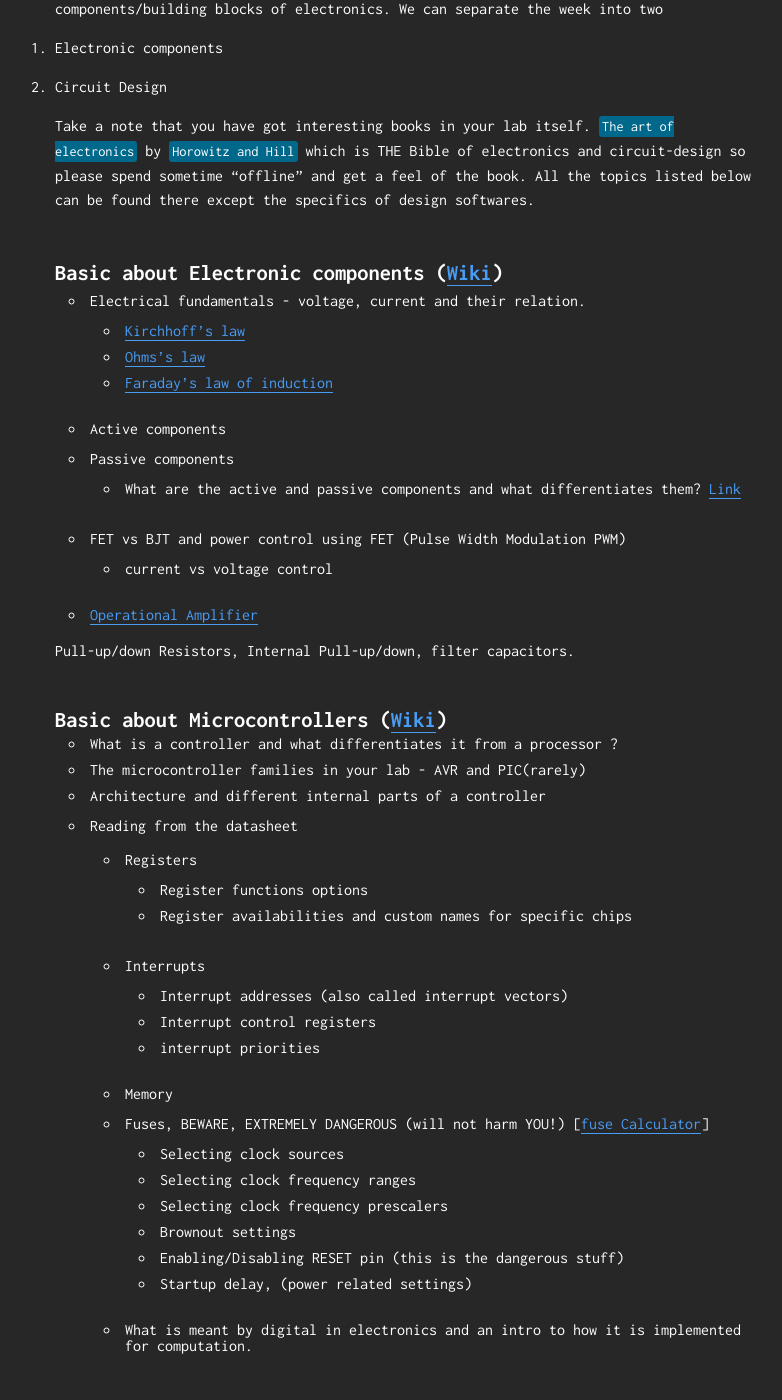
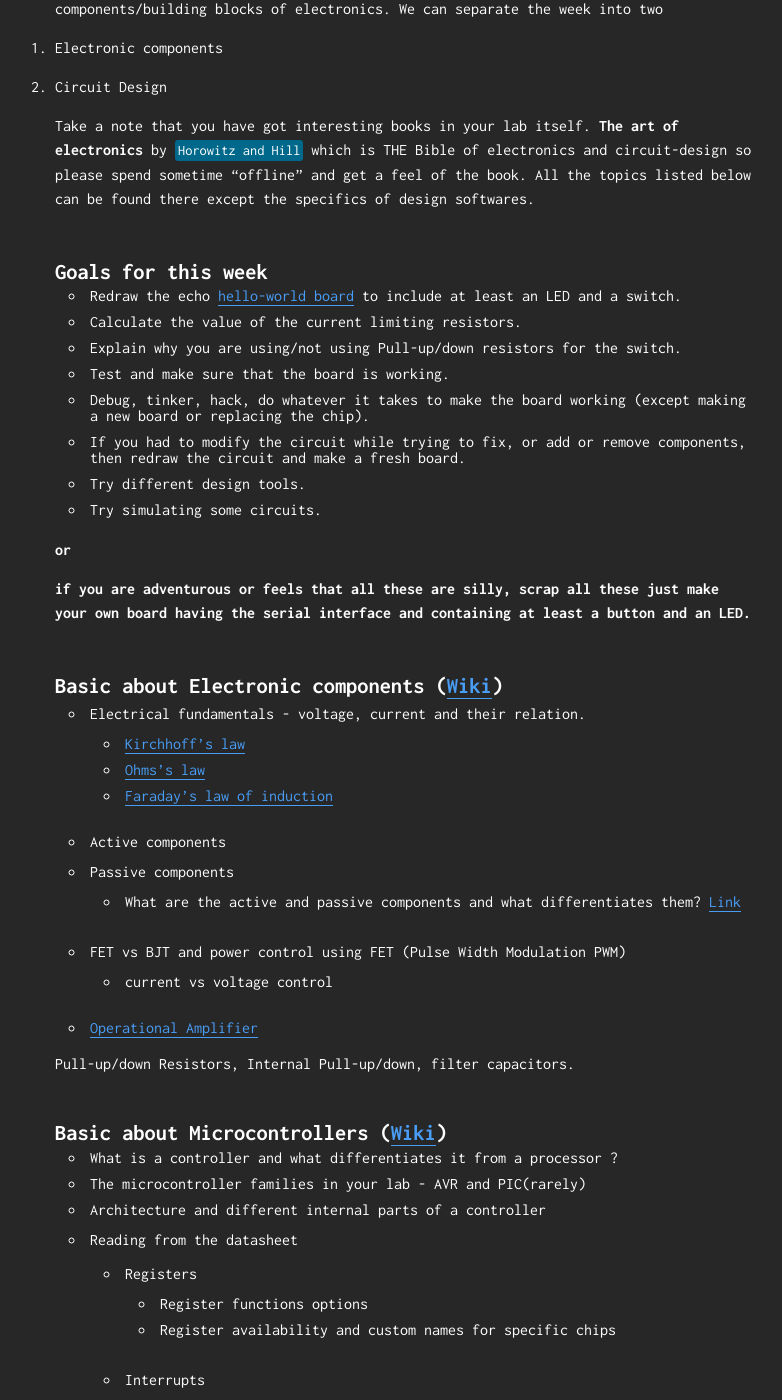
Before and after one commit to VishnuEaswaran/Fab17-instruct, a Jekyll site: the page built from _posts/2017-02-28-Elecronic Design.md, in a window 1280 px wide and 1400 px high, scrolled down 229 px. Shown: the whole window, without its empty margins (235-1017 px from the left). Built offline with Jekyll 4.4.1, drawn with Linux system fonts in a browser that asks for light colours.

```diff
--- a/_posts/2017-02-28-Elecronic Design.md
+++ b/_posts/2017-02-28-Elecronic Design.md
@@ -9,7 +9,22 @@ This week we will learn to design PCB's and in the process about the components/
 
 2. Circuit Design
 
-Take a note that you have got interesting books in your lab itself. `The art of electronics` by `Horowitz and Hill` which is THE Bible of electronics and circuit-design so please spend sometime "offline" and get a feel of the book. All the topics listed below can be found there except the specifics of design softwares.
+Take a note that you have got interesting books in your lab itself. __The art of electronics__ by `Horowitz and Hill` which is THE Bible of electronics and circuit-design so please spend sometime "offline" and get a feel of the book. All the topics listed below can be found there except the specifics of design softwares.
+
+# Goals for this week
+
+* Redraw the echo [hello-world board](http://academy.cba.mit.edu/classes/embedded_programming/hello.ftdi.44.png) to include at least an LED and a switch.
+* Calculate the value of the current limiting resistors.
+* Explain why you are using/not using Pull-up/down resistors for the switch.
+* Test and make sure that the board is working.
+* Debug, tinker, hack, do whatever it takes to make the board working (except making a new board or replacing the chip).
+* If you had to modify the circuit while trying to fix, or add or remove components, then redraw the circuit and make a fresh board.
+* Try different design tools.
+* Try simulating some circuits.
+
+__or__
+
+ __if you are adventurous or feels that all these are silly, scrap all these just make your own board having the serial interface and containing at least a button and an LED.__
 
 # Basic about Electronic components   ([Wiki](https://en.wikipedia.org/wiki/Electronic_component))
 
@@ -43,7 +58,7 @@ Take a note that you have got interesting books in your lab itself. `The art of
   - Registers
 
     - Register functions options
-    - Register availabilities and custom names for specific chips
+    - Register availability and custom names for specific chips
 
   - Interrupts
 
```
